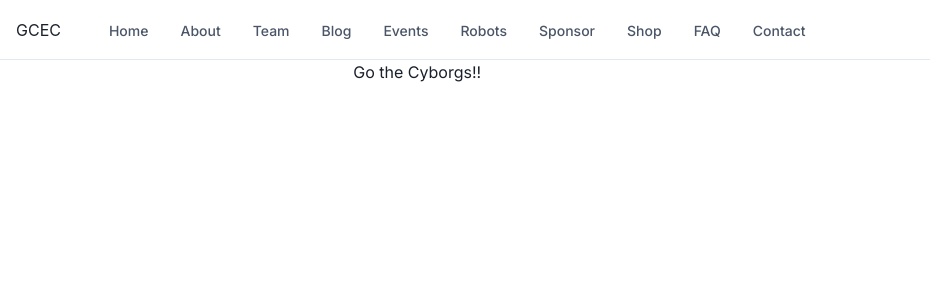
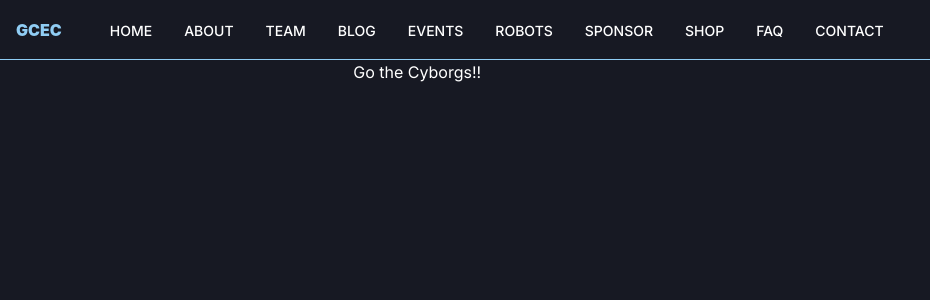
Before and after one commit to cedw032/gcec, a Next.js app: page / in a window 1280 px wide. Shown: the top 300 px of the page, without its empty margins (0-930 px from the left). Built offline with nearby package versions, Linux system fonts and the light colour scheme.

Commit message:
apply style changes

```diff
--- a/app/layout.tsx
+++ b/app/layout.tsx
@@ -1,7 +1,8 @@
 import type { Metadata } from "next";
 import { Inter } from "next/font/google";
 import Nav from "../components/Nav";
-import { ChakraProvider, Container } from "@chakra-ui/react";
+import { Container } from "@chakra-ui/react";
+import { Providers } from "@/components/Providers";
 
 const inter = Inter({ subsets: ["latin"] });
 
@@ -18,10 +19,10 @@ export default function RootLayout({
   return (
     <html lang="en">
       <body className={inter.className}>
-        <ChakraProvider>
+        <Providers>
           <Nav />
           <Container>{children}</Container>
-        </ChakraProvider>
+        </Providers>
       </body>
     </html>
   );
--- a/components/Nav.tsx
+++ b/components/Nav.tsx
@@ -11,7 +11,6 @@ import {
   Popover,
   PopoverTrigger,
   PopoverContent,
-  useColorModeValue,
   useDisclosure,
   HStack,
 } from "@chakra-ui/react";
@@ -28,14 +27,14 @@ export default function WithSubnavigation() {
   return (
     <Box>
       <Flex
-        bg={useColorModeValue("white", "gray.800")}
-        color={useColorModeValue("gray.600", "white")}
+        bg={"gray.900"}
+        color={"white"}
         minH={"60px"}
         py={{ base: 2 }}
         px={{ base: 4 }}
         borderBottom={1}
         borderStyle={"solid"}
-        borderColor={useColorModeValue("gray.200", "gray.900")}
+        borderColor={"blue.200"}
         align={"center"}
       >
         <Flex
@@ -54,9 +53,12 @@ export default function WithSubnavigation() {
         </Flex>
         <Flex flex={{ base: 1 }} justify={{ base: "center", md: "start" }}>
           <Text
+            as="a"
             textAlign={"center"}
             fontFamily={"heading"}
-            color={useColorModeValue("gray.800", "white")}
+            color={"blue.200"}
+            fontWeight={900}
+            href={"/"}
           >
             GCEC
           </Text>
@@ -71,31 +73,7 @@ export default function WithSubnavigation() {
           justify={"flex-end"}
           direction={"row"}
           spacing={6}
-        >
-          {/* <Button
-            as={"a"}
-            fontSize={"sm"}
-            fontWeight={400}
-            variant={"link"}
-            href={"#"}
-          >
-            Sign In
-          </Button>
-          <Button
-            as={"a"}
-            display={{ base: "none", md: "inline-flex" }}
-            fontSize={"sm"}
-            fontWeight={600}
-            color={"white"}
-            bg={"pink.400"}
-            href={"#"}
-            _hover={{
-              bg: "pink.300",
-            }}
-          >
-            Sign Up
-          </Button> */}
-        </Stack>
+        ></Stack>
       </Flex>
 
       <Collapse in={isOpen} animateOpacity>
@@ -106,9 +84,9 @@ export default function WithSubnavigation() {
 }
 
 const DesktopNav = () => {
-  const linkColor = useColorModeValue("gray.600", "gray.200");
-  const linkHoverColor = useColorModeValue("gray.800", "white");
-  const popoverContentBgColor = useColorModeValue("white", "gray.800");
+  const linkColor = "white";
+  const linkHoverColor = "blue.500";
+  const popoverContentBgColor = "gray.800";
 
   console.log({ linkColor, linkHoverColor, popoverContentBgColor });
 
@@ -125,6 +103,7 @@ const DesktopNav = () => {
                 fontSize={"sm"}
                 fontWeight={500}
                 color={linkColor}
+                textTransform={"uppercase"}
                 _hover={{
                   textDecoration: "none",
                   color: linkHoverColor,
@@ -166,13 +145,13 @@ const DesktopSubNav = ({ label, href, subLabel }: NavItem) => {
       display={"block"}
       p={2}
       rounded={"md"}
-      _hover={{ bg: useColorModeValue("pink.50", "gray.900") }}
     >
       <Stack direction={"row"} align={"center"}>
         <Box>
           <Text
             transition={"all .3s ease"}
-            _groupHover={{ color: "pink.400" }}
+            textTransform={"uppercase"}
+            _groupHover={{ color: "blue.500" }}
             fontWeight={500}
           >
             {label}
@@ -188,7 +167,7 @@ const DesktopSubNav = ({ label, href, subLabel }: NavItem) => {
           align={"center"}
           flex={1}
         >
-          <Icon color={"pink.400"} w={5} h={5} as={ChevronRightIcon} />
+          <Icon color={"blue.500"} w={5} h={5} as={ChevronRightIcon} />
         </Flex>
       </Stack>
     </Box>
@@ -197,11 +176,7 @@ const DesktopSubNav = ({ label, href, subLabel }: NavItem) => {
 
 const MobileNav = () => {
   return (
-    <Stack
-      bg={useColorModeValue("white", "gray.800")}
-      p={4}
-      display={{ md: "none" }}
-    >
+    <Stack bg={"gray.800"} p={4} display={{ md: "none" }}>
       {NAV_ITEMS.map((navItem) => (
         <MobileNavItem key={navItem.label} {...navItem} />
       ))}
@@ -225,10 +200,7 @@ const MobileNavItem = ({ label, children, href }: NavItem) => {
         }}
       >
         <HStack>
-          <Text
-            fontWeight={600}
-            color={useColorModeValue("gray.600", "gray.200")}
-          >
+          <Text fontWeight={600} textTransform={"uppercase"} color={"white"}>
             {label}
           </Text>
           {children && (
@@ -249,12 +221,18 @@ const MobileNavItem = ({ label, children, href }: NavItem) => {
           pl={4}
           borderLeft={1}
           borderStyle={"solid"}
-          borderColor={useColorModeValue("gray.200", "gray.700")}
+          borderColor={"blue.200"}
           align={"start"}
         >
           {children &&
             children.map((child) => (
-              <Box as="a" key={child.label} py={2} href={child.href}>
+              <Box
+                as="a"
+                textTransform={"uppercase"}
+                key={child.label}
+                py={2}
+                href={child.href}
+              >
                 {child.label}
               </Box>
             ))}
@@ -277,10 +255,10 @@ const NAV_ITEMS: Array<NavItem> = [
   {
     label: "Team",
     children: [
-      { label: "Luke Oborn", href: "#" },
-      { label: "Sam Legg", href: "#" },
-      { label: "Serena Gazzard", href: "#" },
-      { label: "David Aston", href: "#" },
+      { label: "Luke Oborn", href: "/team#luke-oborn" },
+      { label: "Sam Legg", href: "/team#sam-legg" },
+      { label: "Serena Gazzard", href: "/team#serena-gazzard" },
+      { label: "David Aston (Coach)", href: "/team#david-aston" },
     ],
   },
   { label: "Blog", href: "/blog" },
--- /dev/null
+++ b/components/Providers.tsx
@@ -0,0 +1,26 @@
+// app/providers.tsx
+"use client";
+
+import { ChakraProvider, extendTheme } from "@chakra-ui/react";
+
+export function Providers({ children }: { children: React.ReactNode }) {
+  const customTheme = extendTheme({
+    styles: {
+      global: {
+        // styles for the `body`
+        body: {
+          bg: "gray.900", // Set your desired background color here
+          color: "white",
+        },
+        // styles for the `#root` div
+        "#root": {
+          minHeight: "100vh", // Ensures that the root element takes up at least the full height of the viewport
+          display: "flex",
+          flexDirection: "column",
+        },
+      },
+    },
+  });
+
+  return <ChakraProvider theme={customTheme}>{children}</ChakraProvider>;
+}
--- a/package.json
+++ b/package.json
@@ -10,7 +10,11 @@
   },
   "dependencies": {
     "@chakra-ui/icons": "^2.1.1",
+    "@chakra-ui/next-js": "^2.2.0",
     "@chakra-ui/react": "^2.8.2",
+    "@emotion/react": "^11.11.3",
+    "@emotion/styled": "^11.11.0",
+    "framer-motion": "^11.0.5",
     "next": "14.1.0",
     "react": "^18",
     "react-dom": "^18"
```
Also changed, not shown: 1 other file (tests, documents, lock files or other folders).
